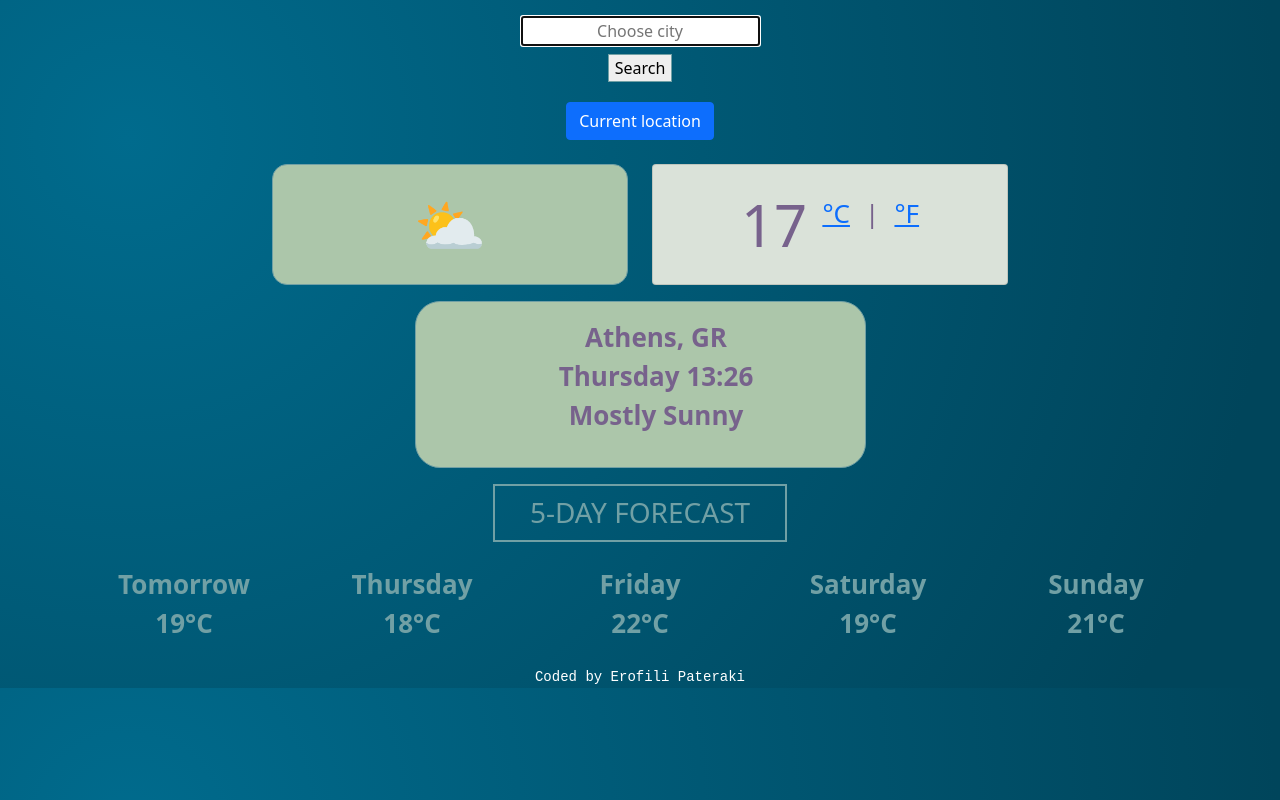
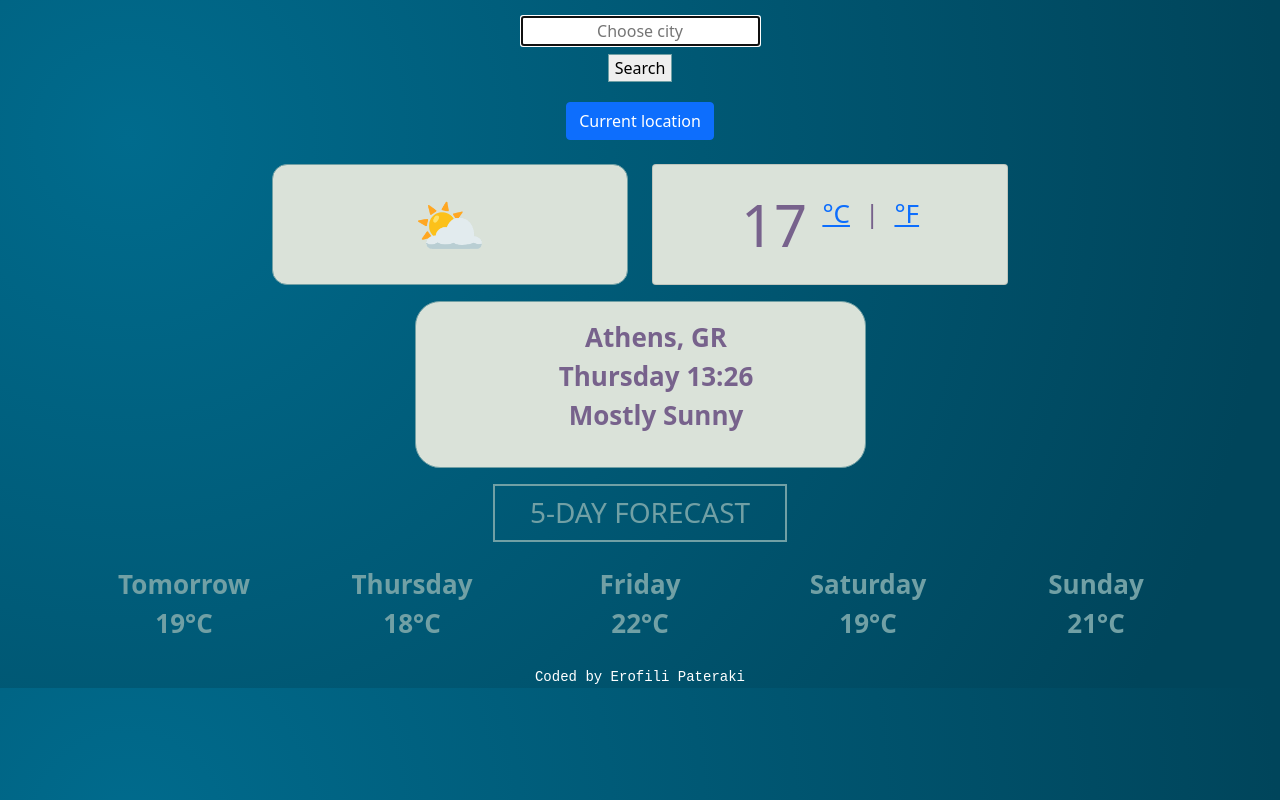
Before and after one commit to erofili1/first-project, a plain HTML site: page index.html in a window 1280 px wide. Drawn offline with nearby package versions, Linux system fonts and the light colour scheme.

Commit message:
Updated card colour

```diff
--- a/src/styles.css
+++ b/src/styles.css
@@ -41,14 +41,14 @@ footer {
 
 #emoji {
   font-size: 58px;
-  background: #acc6aa;
+  background: #dae2d9;
   color: #77628c;
   border: 1px solid #71a0a5;
   border-radius: 15px;
 }
 
 #weather-info {
-  background: #acc6aa;
+  background: #dae2d9;
   color: #77628c;
   border: 1px solid #71a0a5;
   border-radius: 25px;
```
